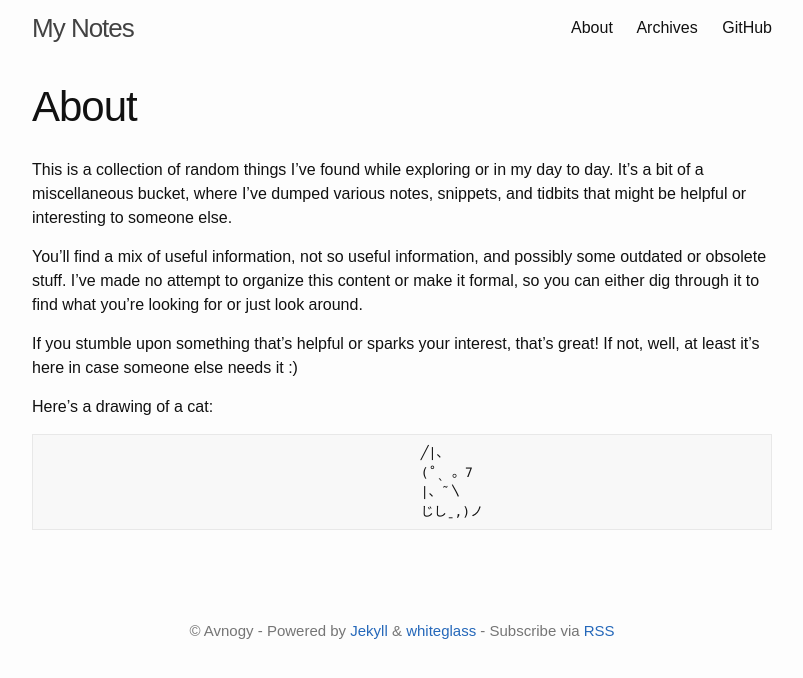
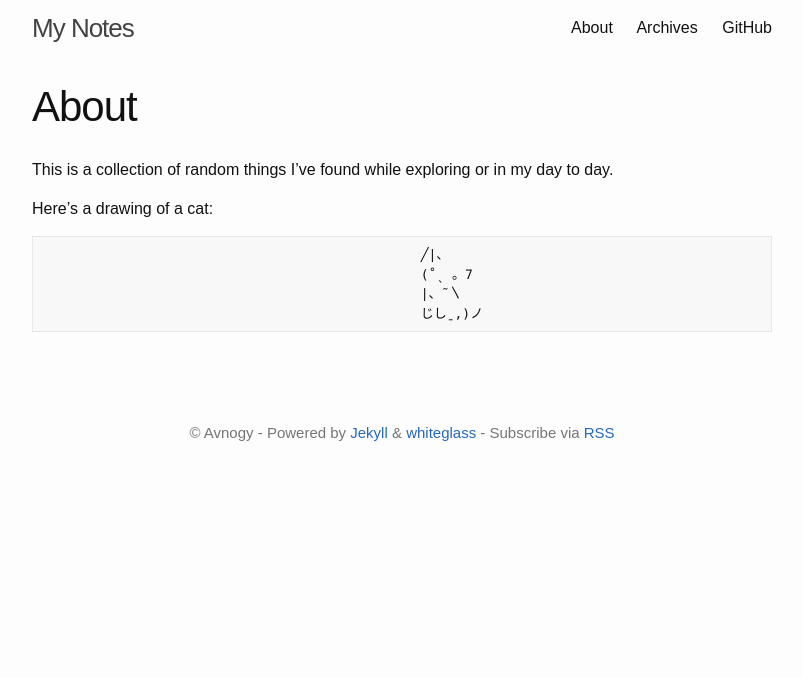
Before and after one commit to avnogy/notes, a Jekyll site: the page built from about.md, in a window 1280 px wide. Shown: the top 678 px of the page, without its empty margins (238-1041 px from the left). Built offline with Jekyll 4.4.1, drawn with Linux system fonts in a browser that asks for light colours.

Commit message:
remove yap from about

```diff
--- a/about.md
+++ b/about.md
@@ -3,11 +3,7 @@ layout: page
 title: "About"
 permalink: /about/
 ---
-This is a collection of random things I've found while exploring or in my day to day. It's a bit of a miscellaneous bucket, where I've dumped various notes, snippets, and tidbits that might be helpful or interesting to someone else.
-
-You'll find a mix of useful information, not so useful information, and possibly some outdated or obsolete stuff. I've made no attempt to organize this content or make it formal, so you can either dig through it to find what you're looking for or just look around.
-
-If you stumble upon something that's helpful or sparks your interest, that's great! If not, well, at least it's here in case someone else needs it :)
+This is a collection of random things I've found while exploring or in my day to day.
 
 Here's a drawing of a cat:
 
```
